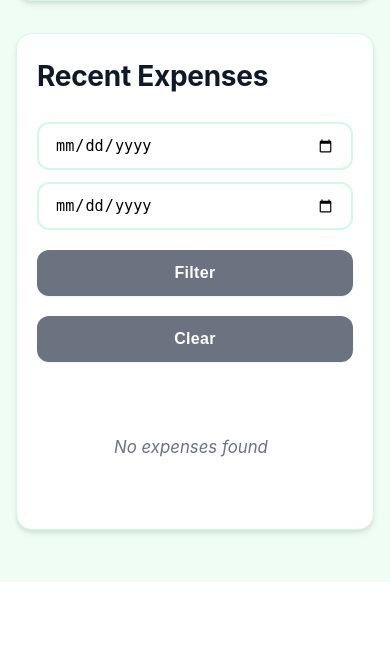
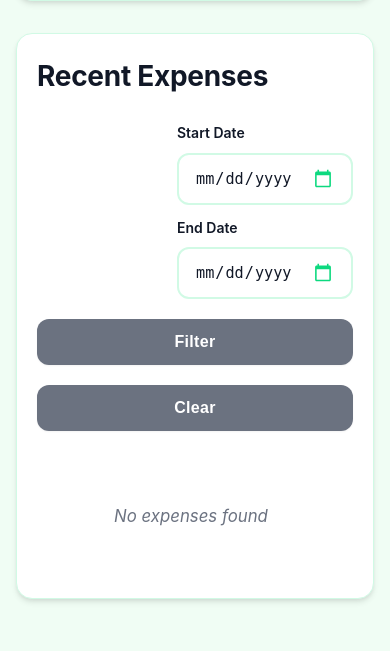
Before and after one commit to Yarmo13/budget-app, a Flask app: page / in a window 390 px wide. Shown: the part 979-1630 px from the top of the page. Before the commit the page ends 1561 px from the top, so only its background shows below. Run offline with Flask 3, Linux system fonts and the light colour scheme; data comes from the database, SQL or seed files in the repository; data that the repository does not hold is empty.

Commit message:
Improve date filter visibility on mobile
- Added visible labels for Start Date and End Date
- Styled date inputs with better contrast
- Green calendar icons matching theme
- Better cursor and hover states
- Clear visual hierarchy for filter controls

```diff
--- a/static/css/style.css
+++ b/static/css/style.css
@@ -289,20 +289,58 @@ header h1 {
     gap: 12px;
     margin-bottom: 24px;
     flex-wrap: wrap;
+    align-items: flex-end;
 }
 
-.filter-controls input {
+.filter-input-group {
+    display: flex;
+    flex-direction: column;
+    gap: 8px;
+}
+
+.filter-input-group label {
+    font-size: 0.875rem;
+    font-weight: 600;
+    color: var(--text-primary);
+}
+
+.filter-controls input[type="date"] {
     padding: 12px 16px;
     border: 2px solid var(--border-color);
     border-radius: 12px;
     font-size: 0.95rem;
     transition: all 0.3s ease;
+    background: var(--card-bg);
+    color: var(--text-primary);
+    font-weight: 500;
+    cursor: pointer;
+    position: relative;
 }
 
-.filter-controls input:focus {
+.filter-controls input[type="date"]::-webkit-calendar-picker-indicator {
+    cursor: pointer;
+    filter: invert(59%) sepia(95%) saturate(450%) hue-rotate(100deg) brightness(95%) contrast(90%);
+    width: 20px;
+    height: 20px;
+}
+
+.filter-controls input[type="date"]::placeholder {
+    color: var(--text-secondary);
+    opacity: 1;
+}
+
+.filter-controls input[type="date"]:invalid {
+    color: var(--text-secondary);
+}
+
+.filter-controls input[type="date"]:focus {
     outline: none;
     border-color: var(--primary-color);
     box-shadow: 0 0 0 3px rgba(16, 185, 129, 0.1);
+}
+
+.filter-controls input[type="date"]:hover {
+    border-color: var(--border-accent);
 }
 
 /* Expense list */
--- a/templates/index.html
+++ b/templates/index.html
@@ -59,8 +59,14 @@
             <div class="expense-list-container">
                 <h2>Recent Expenses</h2>
                 <div class="filter-controls">
-                    <input type="date" id="filterStartDate" placeholder="Start date">
-                    <input type="date" id="filterEndDate" placeholder="End date">
+                    <div class="filter-input-group">
+                        <label for="filterStartDate">Start Date</label>
+                        <input type="date" id="filterStartDate">
+                    </div>
+                    <div class="filter-input-group">
+                        <label for="filterEndDate">End Date</label>
+                        <input type="date" id="filterEndDate">
+                    </div>
                     <button id="filterBtn" class="btn btn-secondary">Filter</button>
                     <button id="clearFilterBtn" class="btn btn-secondary">Clear</button>
                 </div>
```
